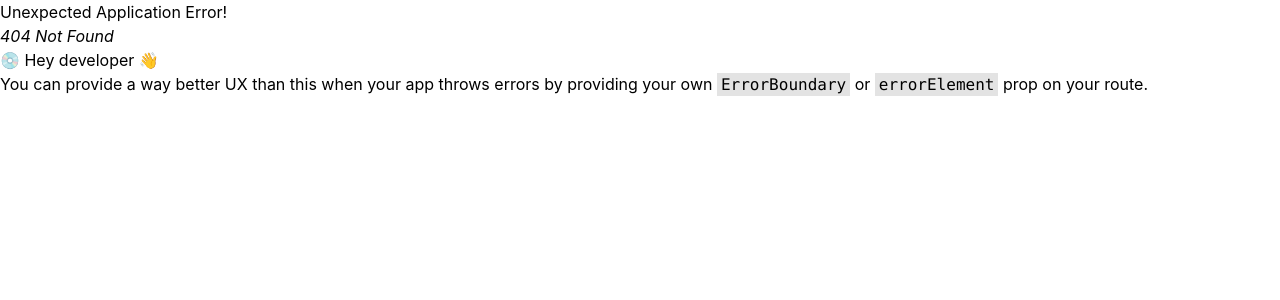
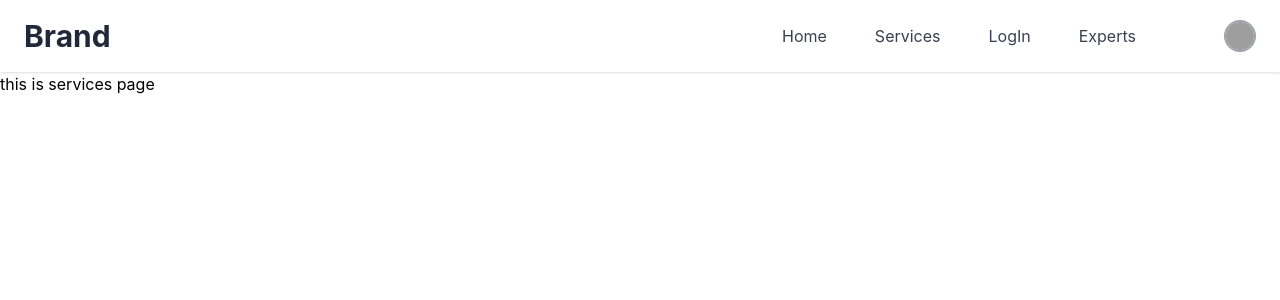
Before and after one commit to webnur/nur-kitchen-clinet, a React (Create React App) app: page /services in a window 1280 px wide. Before the commit this address had no page. Shown: the top 300 px of the page. Built offline with nearby package versions, Linux system fonts and the light colour scheme; grey boxes are pictures that could not be loaded.

Commit message:
router link setup in header alhamdulillah

```diff
--- a/src/Routes/Routes.js
+++ b/src/Routes/Routes.js
@@ -3,6 +3,7 @@ import Main from "../layout/Main";
 import Home from "../pages/Home/Home";
 import LogIn from "../pages/LogIn/LogIn";
 import Register from "../pages/Register/Register";
+import Services from "../pages/Services/Services";
 
 
 export const routers = createBrowserRouter([
@@ -22,6 +23,10 @@ export const routers = createBrowserRouter([
                 path: '/register',
                 element: <Register></Register>
             },
+            {
+                path:'/services',
+                element: <Services></Services>
+            }
 
 
         ]
--- a/src/components/Header/Header.js
+++ b/src/components/Header/Header.js
@@ -1,5 +1,6 @@
 import React, { useState } from 'react';
 import { FaBars, FaTimesCircle } from 'react-icons/fa';
+import { Link } from 'react-router-dom';
 
 const Header = () => {
     const [open, setOpen] = useState(false)
@@ -9,7 +10,7 @@ const Header = () => {
           <div className="lg:flex lg:items-center lg:justify-between">
             <div className="flex items-center justify-between">
               <div className="text-xl font-semibold text-gray-700">
-                <a className="text-2xl font-bold text-gray-800 transition-colors duration-300 transform dark:text-white lg:text-3xl hover:text-gray-700 dark:hover:text-gray-300" href="/">Brand</a>
+                <Link to='/' className="text-2xl font-bold text-gray-800 transition-colors duration-300 transform dark:text-white lg:text-3xl hover:text-gray-700 dark:hover:text-gray-300" href="/">Brand</Link>
               </div>
 
               <div onClick={() => setOpen(!open)} className="flex lg:hidden">
@@ -43,11 +44,13 @@ const Header = () => {
             <div className={`absolute inset-x-0 z-20 w-full px-6 py-4 transition-all duration-300 ease-in-out bg-white dark:bg-gray-800 lg:mt-0 lg:p-0 lg:top-0 lg:relative lg:bg-transparent lg:w-auto lg:opacity-100 lg:translate-x-0 lg:flex lg:items-center ${open ? 'translate-x-0 opacity-100 ' : 'opacity-0 -translate-x-full'} `}>
 
               <div className="flex flex-col -mx-6 lg:flex-row lg:items-center lg:mx-8">
-                <a href='/' className="px-3 py-2 mx-3 mt-2 text-gray-700 transition-colors duration-300 transform rounded-md lg:mt-0 dark:text-gray-200 hover:bg-gray-100 dark:hover:bg-gray-700">Join Slack</a>
+                <Link to='/' className="px-3 py-2 mx-3 mt-2 text-gray-700 transition-colors duration-300 transform rounded-md lg:mt-0 dark:text-gray-200 hover:bg-gray-100 dark:hover:bg-gray-700">Home</Link>
 
-                <a href="/" className="px-3 py-2 mx-3 mt-2 text-gray-700 transition-colors duration-300 transform rounded-md lg:mt-0 dark:text-gray-200 hover:bg-gray-100 dark:hover:bg-gray-700">Browse Topics</a>
-                <a href="/" className="px-3 py-2 mx-3 mt-2 text-gray-700 transition-colors duration-300 transform rounded-md lg:mt-0 dark:text-gray-200 hover:bg-gray-100 dark:hover:bg-gray-700">Random Item</a>
-                <a href="/" className="px-3 py-2 mx-3 mt-2 text-gray-700 transition-colors duration-300 transform rounded-md lg:mt-0 dark:text-gray-200 hover:bg-gray-100 dark:hover:bg-gray-700">Experts</a>
+                <Link to='/services' className="px-3 py-2 mx-3 mt-2 text-gray-700 transition-colors duration-300 transform rounded-md lg:mt-0 dark:text-gray-200 hover:bg-gray-100 dark:hover:bg-gray-700">Services</Link>
+
+                <Link to='/login' className="px-3 py-2 mx-3 mt-2 text-gray-700 transition-colors duration-300 transform rounded-md lg:mt-0 dark:text-gray-200 hover:bg-gray-100 dark:hover:bg-gray-700">LogIn</Link>
+
+                <Link to='/register' className="px-3 py-2 mx-3 mt-2 text-gray-700 transition-colors duration-300 transform rounded-md lg:mt-0 dark:text-gray-200 hover:bg-gray-100 dark:hover:bg-gray-700">Experts</Link>
               </div>
 
               <div className="flex items-center mt-4 lg:mt-0">
--- /dev/null
+++ b/src/pages/Services/Services.js
@@ -0,0 +1,11 @@
+import React from 'react';
+
+const Services = () => {
+    return (
+        <div>
+            <h2>this is services page</h2>
+        </div>
+    );
+};
+
+export default Services;
```
